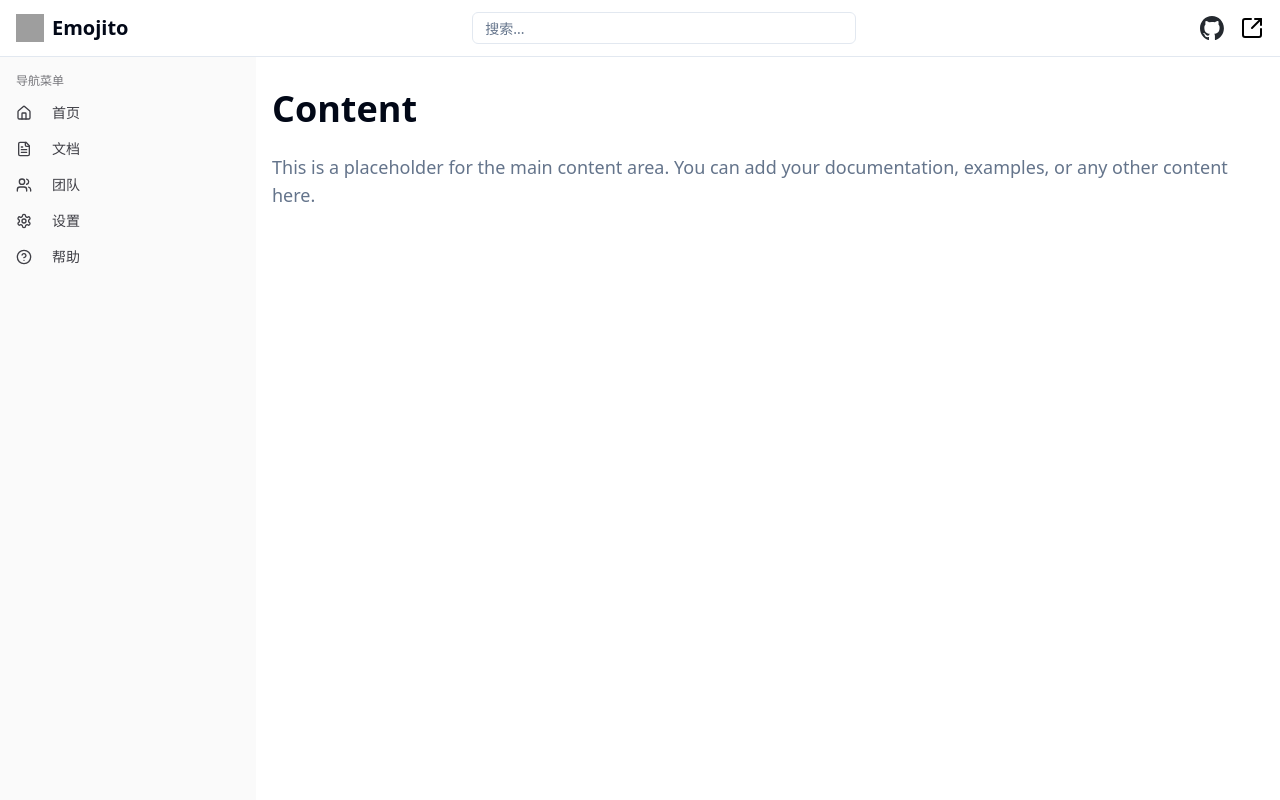
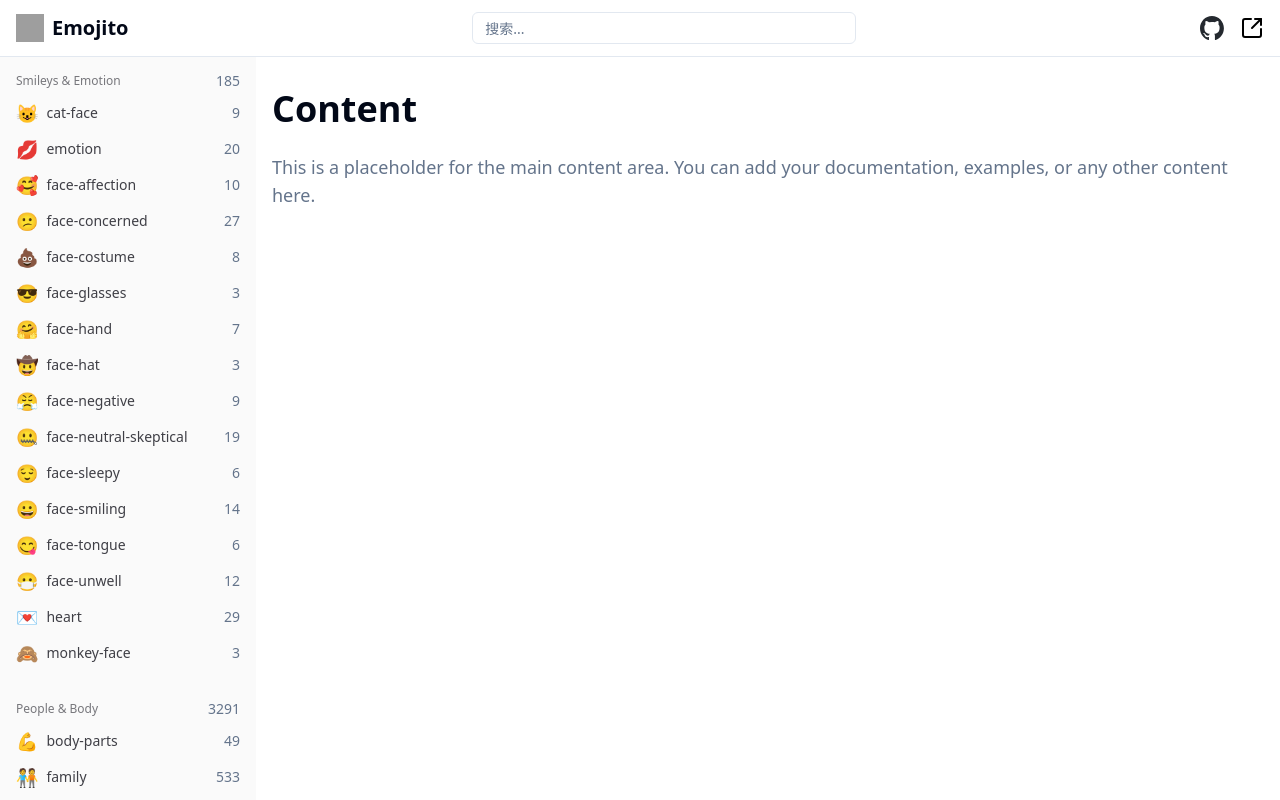
Before and after one commit to ChatGavin/emojito, a React (Vite) app in the folder apps/web/: page / in a window 1280 px wide. Built offline with nearby package versions, Linux system fonts and the light colour scheme; grey boxes are pictures that could not be loaded.

Commit message:
feat: 更新侧边栏组件，使用 emoji 分类数据替代原有导航菜单，增强用户体验

```diff
--- a/apps/web/src/pages/sider/index.jsx
+++ b/apps/web/src/pages/sider/index.jsx
@@ -1,5 +1,4 @@
 import React from "react";
-import { Home, Settings, Users, FileText, HelpCircle } from "lucide-react";
 import {
   Sidebar,
   SidebarContent,
@@ -11,55 +10,52 @@ import {
   SidebarMenuItem,
 } from "@/components/ui/sidebar";
 
-const menuItems = [
-  {
-    title: "首页",
-    icon: Home,
-    href: "/",
-  },
-  {
-    title: "文档",
-    icon: FileText,
-    href: "/docs",
-  },
-  {
-    title: "团队",
-    icon: Users,
-    href: "/team",
-  },
-  {
-    title: "设置",
-    icon: Settings,
-    href: "/settings",
-  },
-  {
-    title: "帮助",
-    icon: HelpCircle,
-    href: "/help",
-  },
-];
+// 导入 emoji 分类数据
+import emojiCategories from "@/data/emoji-categories.json";
 
 export const Sider = () => {
   return (
     <Sidebar variant="inset" collapsible="none" className="h-full">
-      <SidebarContent className="h-full overflow-y-auto">
-        <SidebarGroup>
-          <SidebarGroupLabel>导航菜单</SidebarGroupLabel>
+      <SidebarContent className="h-full overflow-y-auto pb-20">
+        {emojiCategories.map((group) => (
+          <SidebarGroup key={group.id}>
+            <SidebarGroupLabel className="flex items-center justify-between">
+              <span>{group.name}</span>
+              <span className="text-sm text-muted-foreground">
+                {group.count}
+              </span>
+            </SidebarGroupLabel>
             <SidebarGroupContent>
               <SidebarMenu>
-              {menuItems.map((item) => (
-                <SidebarMenuItem key={item.title}>
+                {group.subgroups.map((subgroup) => (
+                  <SidebarMenuItem key={subgroup.id}>
                     <SidebarMenuButton asChild>
-                    <a href={item.href} className="flex items-center space-x-3">
-                      <item.icon className="w-5 h-5" />
-                      <span>{item.title}</span>
-                    </a>
+                      <button
+                        onClick={() => {
+                          const element = document.getElementById(subgroup.id);
+                          if (element) {
+                            element.scrollIntoView({ behavior: "smooth" });
+                          }
+                        }}
+                        className="flex items-center justify-between w-full"
+                      >
+                        <span className="flex items-center space-x-2">
+                          <span className="text-lg">
+                            {subgroup.emojis[0]?.emoji}
+                          </span>
+                          <span>{subgroup.name}</span>
+                        </span>
+                        <span className="text-sm text-muted-foreground">
+                          {subgroup.count}
+                        </span>
+                      </button>
                     </SidebarMenuButton>
                   </SidebarMenuItem>
                 ))}
               </SidebarMenu>
             </SidebarGroupContent>
           </SidebarGroup>
+        ))}
       </SidebarContent>
     </Sidebar>
   );
```
Lines whose indentation alone changed are shown as unchanged.
